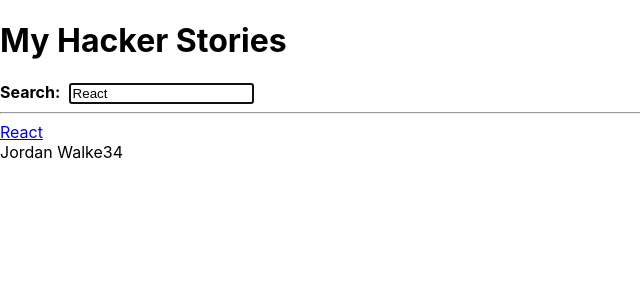
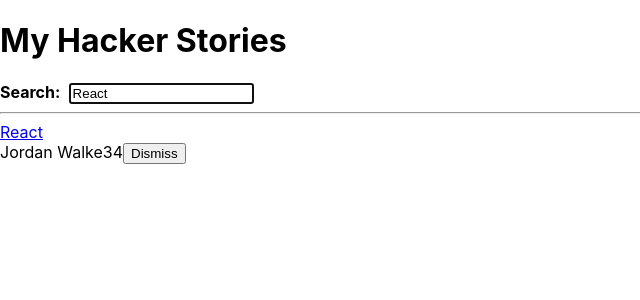
Before and after one commit to TheJakov/hacker-stories, a React (Create React App) app: page / in a window 1280 px wide. Shown: the top 300 px of the page, without its empty margins (0-640 px from the left). Built offline with nearby package versions, Linux system fonts and the light colour scheme.

Commit message:
Inline Handler in JSX

```diff
--- a/src/App.js
+++ b/src/App.js
@@ -1,8 +1,6 @@
-import React from 'react';
+import React, { useEffect } from 'react';
 
-const App = () => {
-
-  const stories = [
+const initialStories = [
   {
     title: 'React',
   url: 'https://reactjs.org/',
@@ -21,6 +19,10 @@
   },
 ];
 
+const App = () => {
+
+
+
   const useSemiPersistentState = (key, initialState) => {
     const [value, setValue] = React.useState(
       localStorage.getItem(key) || initialState
@@ -31,6 +33,16 @@
     }, [value, key]);
 
     return [value, setValue];
+};
+
+const [stories, setStories] = React.useState(initialStories);
+
+const handleRemoveStory = item => {
+  const newStories = stories.filter(
+    story => item.objectID !== story.objectID
+  );
+
+  setStories(newStories);
 };
 
 const [searchTerm, setSearchTerm] = useSemiPersistentState('search', 'React');
@@ -53,7 +65,7 @@
 
       <hr />
 
-      <List list={searchedStories} />
+      <List list={searchedStories} onRemoveItem={handleRemoveStory} />
 
     </div>
   );
@@ -79,9 +91,12 @@
 };
 
 // Definition of List component
-const List = ({ list }) => list.map(item => <Item key={item.objectID} item={item} />);
+const List = ({ list, onRemoveItem }) =>
+  list.map(item =>
+    <Item key={item.objectID} item={item} onRemoveItem={onRemoveItem} />
+);
 
-const Item = ({ item }) => {
+const Item = ({ item, onRemoveItem }) => {
   return(
     <div>
       <span>
@@ -91,6 +106,11 @@
       <span>{item.author}</span>
       <span>{item.num_comments}</span>
       <span>{item.points}</span>
+      <span>
+        <button type="button" onClick={() => onRemoveItem(item)}>
+          Dismiss
+        </button>
+      </span>
     </div>
   )
 };
```
Lines whose indentation alone changed are shown as unchanged.
